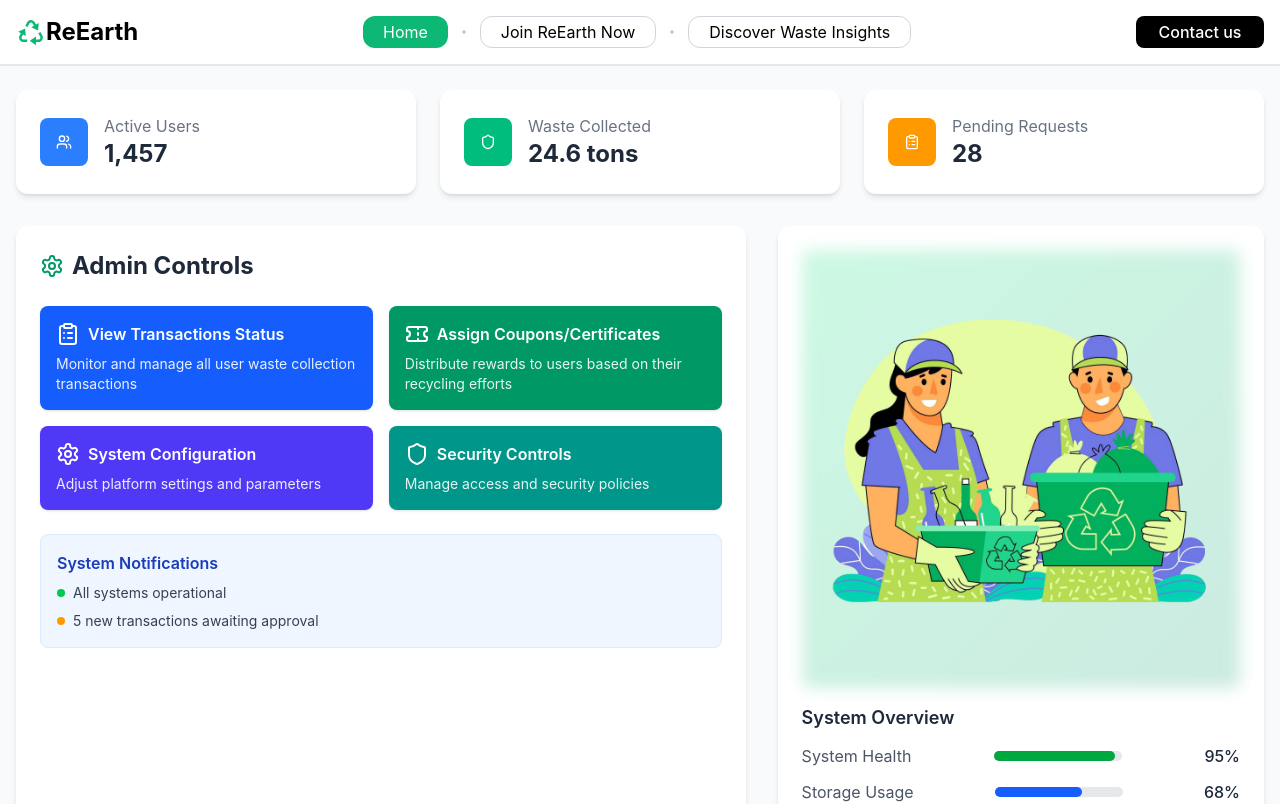
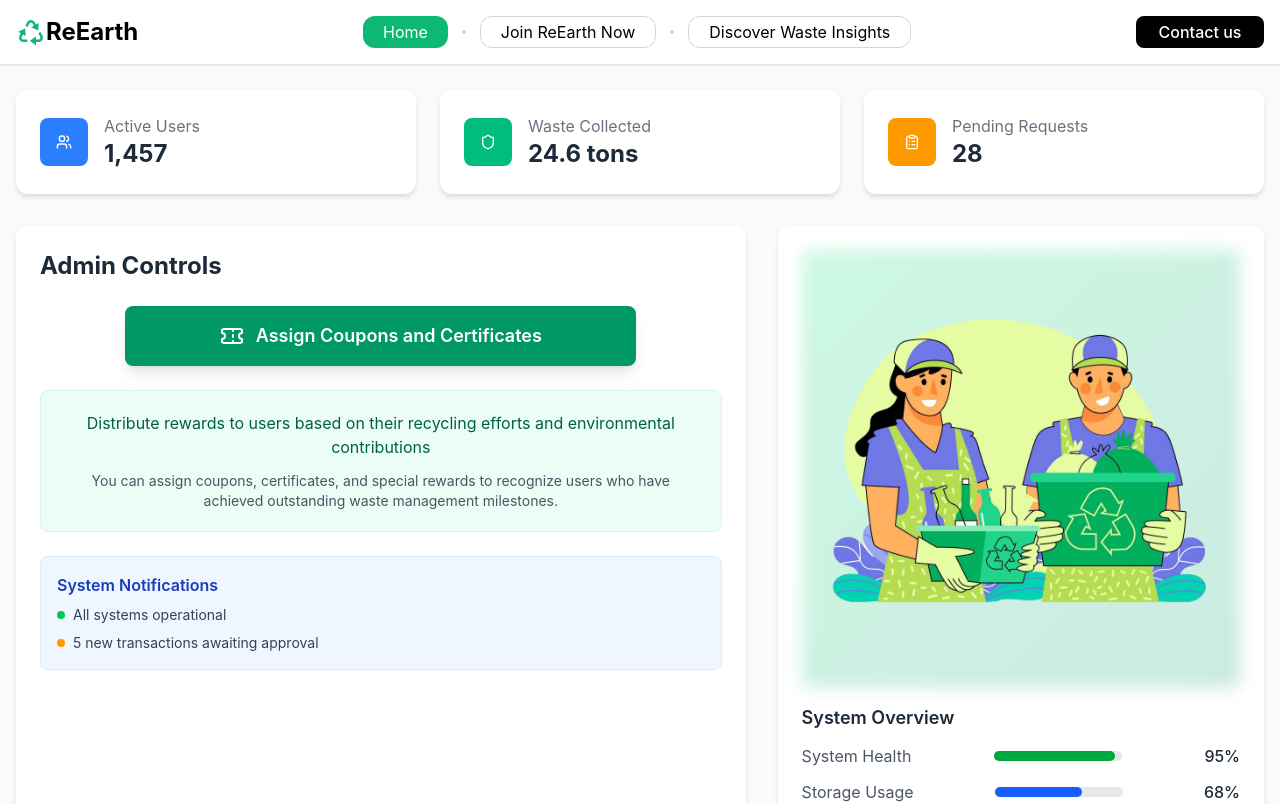
Before and after one commit to winoliyaponsingh/ReEarth, a React (Vite) app in the folder ReEarth/: page /admin-home in a window 1280 px wide. Shown: the top 804 px of the page. Built offline with nearby package versions, Linux system fonts and the light colour scheme.

Commit message:
Commit01

```diff
--- a/ReEarth/src/App.jsx
+++ b/ReEarth/src/App.jsx
@@ -16,6 +16,7 @@ import { ToastContainer } from 'react-toastify';
 import 'react-toastify/dist/ReactToastify.css';
 import ImageAnalyzer from "./components/ImageAnalyser";
 import ViewTrash from "./components/ViewTrash";
+import ViewNGO from "./components/ViewNGO";
 
 
 
@@ -36,6 +37,7 @@ const App = () => {
           <Route path="/view-trash" element={<ViewTrash />} />
           <Route path="/user-home" element={<UserHomePage />} />
           <Route path="/join-us" element={<JoinUs />} />
+          <Route path="/user-view-ngo" element={<ViewNGO />} />
 
 
 
--- a/ReEarth/src/components/AdminHomePage.jsx
+++ b/ReEarth/src/components/AdminHomePage.jsx
@@ -5,9 +5,7 @@ import {
   LuClipboardList,
   LuTicket,
   LuUsers,
-  // LuBarChart2,
-  LuShield,
-  LuSettings
+  LuShield
 } from "react-icons/lu";
 
 const AdminHomePage = () => {
@@ -17,57 +15,11 @@ const AdminHomePage = () => {
     { title: "Pending Requests", value: "28", icon: <LuClipboardList />, color: "bg-amber-500" }
   ];
 
-  const adminActions = [
-    {
-      title: "View Transactions Status",
-      description: "Monitor and manage all user waste collection transactions",
-      icon: <LuClipboardList className="w-6 h-6" />,
-      color: "bg-blue-600"
-    },
-    {
-      title: "Assign Coupons/Certificates",
-      description: "Distribute rewards to users based on their recycling efforts",
-      icon: <LuTicket className="w-6 h-6" />,
-      color: "bg-emerald-600"
-    },
-    {
-      title: "System Configuration",
-      description: "Adjust platform settings and parameters",
-      icon: <LuSettings className="w-6 h-6" />,
-      color: "bg-indigo-600"
-    },
-    {
-      title: "Security Controls",
-      description: "Manage access and security policies",
-      icon: <LuShield className="w-6 h-6" />,
-      color: "bg-teal-600"
-    }
-  ];
-
   return (
     <div className="min-h-screen bg-gray-50">
       <Navbar />
 
       <div className="container mx-auto px-4 py-6">
-        {/* Admin Header Section */}
-        {/* <div className="bg-gradient-to-r from-emerald-600 to-green-500 rounded-xl shadow-lg mb-8">
-          <div className="flex flex-col md:flex-row items-center justify-between p-6">
-            <div className="text-white mb-4 md:mb-0">
-              <h1 className="text-3xl md:text-4xl font-bold">Admin Dashboard</h1>
-              <p className="mt-2 opacity-90">Waste management system control panel</p>
-            </div>
-            <div className="bg-white px-6 py-3 rounded-lg shadow-md flex items-center">
-              <div className="w-10 h-10 rounded-full bg-emerald-600 flex items-center justify-center text-white mr-3">
-                <LuShield className="w-6 h-6" />
-              </div>
-              <div>
-                <p className="text-sm text-gray-500">Logged in as</p>
-                <p className="font-semibold text-gray-800">System Administrator</p>
-              </div>
-            </div>
-          </div>
-        </div> */}
-
         {/* Stats Section */}
         <div className="grid grid-cols-1 md:grid-cols-3 gap-6 mb-8">
           {adminStats.map((stat, index) => (
@@ -85,27 +37,29 @@ const AdminHomePage = () => {
 
         {/* Main Content Section */}
         <div className="flex flex-col lg:flex-row gap-8">
-          {/* Left Section - Admin Actions */}
+          {/* Left Section - Single Call to Action Button */}
           <div className="w-full lg:w-3/5">
             <div className="bg-white rounded-xl shadow-md p-6 h-full">
-              <h2 className="text-2xl font-bold text-gray-800 mb-6 flex items-center">
-                <LuSettings className="mr-2 text-emerald-600" />
+              <h2 className="text-2xl font-bold text-gray-800 mb-6">
                 Admin Controls
               </h2>
 
-              <div className="grid grid-cols-1 md:grid-cols-2 gap-4">
-                {adminActions.map((action, index) => (
-                  <button
-                    key={index}
-                    className={`${action.color} hover:bg-gray-800 text-white rounded-lg shadow transition-all duration-300 p-4 flex flex-col h-full text-left`}
-                  >
-                    <div className="flex items-center mb-2">
-                      {action.icon}
-                      <span className="ml-2 font-semibold">{action.title}</span>
-                    </div>
-                    <p className="text-sm opacity-90">{action.description}</p>
-                  </button>
-                ))}
+              <div className="flex justify-center mb-6">
+                <button
+                  className="bg-emerald-600 hover:bg-emerald-700 text-white rounded-lg shadow-lg transition-all duration-300 py-4 px-6 flex items-center justify-center text-lg font-semibold w-full md:w-3/4 mx-auto"
+                >
+                  <LuTicket className="w-6 h-6 mr-3" />
+                  Assign Coupons and Certificates
+                </button>
+              </div>
+
+              <div className="p-5 bg-emerald-50 border border-emerald-100 rounded-lg text-center">
+                <p className="text-emerald-800 mb-3">
+                  Distribute rewards to users based on their recycling efforts and environmental contributions
+                </p>
+                <p className="text-sm text-gray-600">
+                  You can assign coupons, certificates, and special rewards to recognize users who have achieved outstanding waste management milestones.
+                </p>
               </div>
 
               <div className="mt-6 p-4 bg-blue-50 border border-blue-100 rounded-lg">
--- a/ReEarth/src/components/ViewNGO.jsx
+++ b/ReEarth/src/components/ViewNGO.jsx
@@ -1,5 +1,5 @@
 import React, { useState } from 'react';
-import { Building2, Mail, Users, MapPin, Heart, Link as LinkIcon, Package, ExternalLink } from 'lucide-react';
+import { Building2, Mail, Users, MapPin, Link as LinkIcon, Package, ExternalLink } from 'lucide-react';
 
 function ViewNGO() {
   const [showVolunteerForm, setShowVolunteerForm] = useState(false);
@@ -30,8 +30,7 @@ function ViewNGO() {
       "Office Supplies",
       "Transportation"
     ],
-    resourceFormLink: "https://forms.greenearthfoundation.org/donate",
-    image: "https://images.unsplash.com/photo-1497250681960-ef046c08a56e?auto=format&fit=crop&q=80"
+    resourceFormLink: "https://forms.greenearthfoundation.org/donate"
   };
 
   const handleSubmit = (e) => {
@@ -45,8 +44,6 @@ function ViewNGO() {
   return (
     <div className="min-h-screen bg-gray-100 p-6">
       <div className="max-w-2xl mx-auto">
-        <h1 className="text-3xl font-bold text-gray-800 mb-8">NGO Directory</h1>
-
         <div className="bg-white rounded-2xl shadow-xl overflow-hidden">
           <div className="p-6 bg-green-50">
             <div className="flex items-start justify-between">
@@ -61,12 +58,6 @@ function ViewNGO() {
           </div>
 
           <div className="p-6 space-y-4">
-            <img
-              src={sampleNGO.image}
-              alt="NGO"
-              className="w-full h-48 object-cover rounded-lg mb-4"
-            />
-
             <div className="flex items-center space-x-2 text-gray-600">
               <Mail className="w-5 h-5 text-green-600" />
               <span>{sampleNGO.email}</span>
@@ -119,23 +110,6 @@ function ViewNGO() {
                 <span>Resource Donation Form</span>
                 <ExternalLink className="w-4 h-4" />
               </a>
-            </div>
-
-            <div className="flex space-x-4 pt-4 border-t">
-              <button
-                onClick={() => setShowVolunteerForm(true)}
-                className="flex-1 py-3 bg-green-600 text-white rounded-lg hover:bg-green-700 transition-colors duration-200 flex items-center justify-center space-x-2"
-              >
-                <Heart className="w-5 h-5" />
-                <span>Volunteer Now</span>
-              </button>
-              <button
-                onClick={() => setShowResourceForm(true)}
-                className="flex-1 py-3 bg-green-600 text-white rounded-lg hover:bg-green-700 transition-colors duration-200 flex items-center justify-center space-x-2"
-              >
-                <Package className="w-5 h-5" />
-                <span>Donate Resources</span>
-              </button>
             </div>
           </div>
         </div>
@@ -199,7 +173,7 @@ function ViewNGO() {
                     className="w-full px-3 py-2 border border-gray-300 rounded-lg focus:ring-2 focus:ring-green-600 focus:border-transparent"
                     value={formData.skills}
                     onChange={(e) => setFormData({ ...formData, skills: e.target.value })}
-                    rows="3"
+                    rows={3}
                     placeholder="List your relevant skills..."
                   />
                 </div>
@@ -211,7 +185,7 @@ function ViewNGO() {
                     className="w-full px-3 py-2 border border-gray-300 rounded-lg focus:ring-2 focus:ring-green-600 focus:border-transparent"
                     value={formData.interests}
                     onChange={(e) => setFormData({ ...formData, interests: e.target.value })}
-                    rows="3"
+                    rows={3}
                     placeholder="What areas are you interested in volunteering for?"
                   />
                 </div>
@@ -290,7 +264,7 @@ function ViewNGO() {
                   <label className="font-semibold text-gray-700">Additional Notes</label>
                   <textarea
                     className="w-full px-3 py-2 border border-gray-300 rounded-lg focus:ring-2 focus:ring-green-600 focus:border-transparent"
-                    rows="3"
+                    rows={3}
                     placeholder="Any additional information about the resources..."
                   />
                 </div>
@@ -319,4 +293,4 @@ function ViewNGO() {
   );
 }
 
-export default App;
+export default ViewNGO;
```
